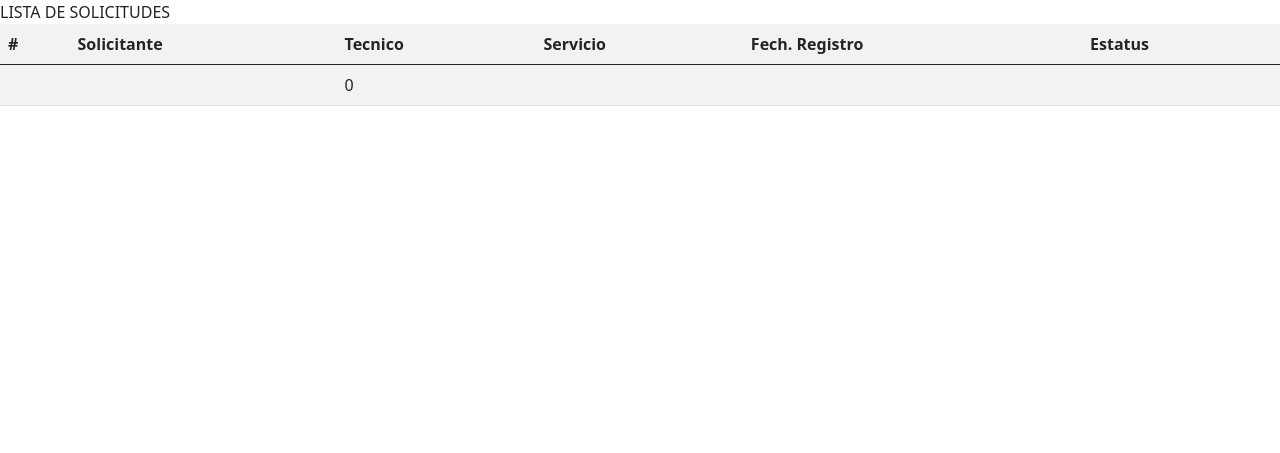
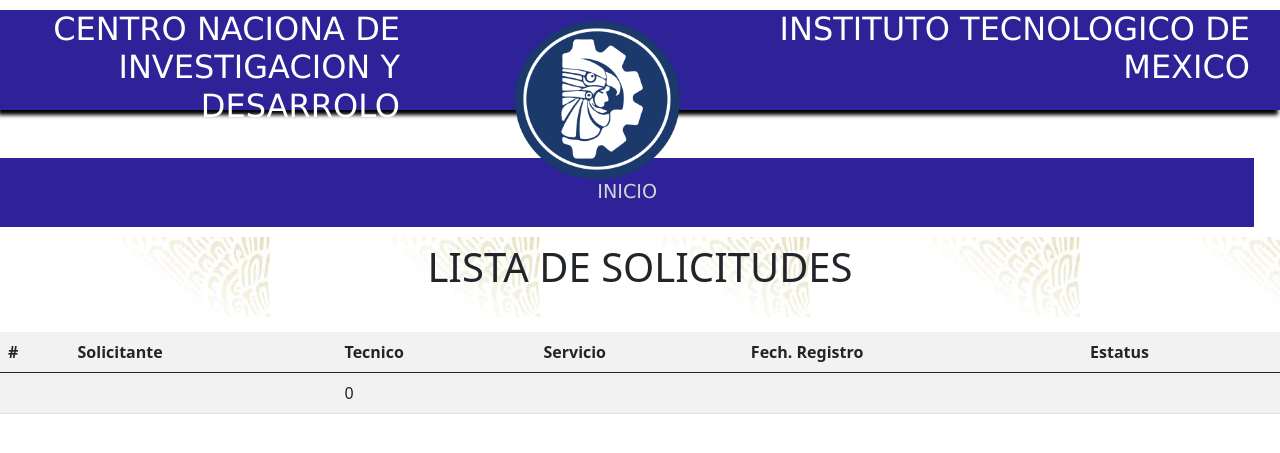
Before and after one commit to TomasValdez/SSSD, a PHP site: page /Cenedit/ListSolic.php in a window 1280 px wide. Shown: the top 453 px of the page. Run offline with PHP 8.4, Linux system fonts and the light colour scheme; data that the repository does not hold is empty.

Commit message:
modificaciones PAGINAS index, login "OPCIONAL", LISTA DE SOLCITUD

```diff
--- /dev/null
+++ b/SSS/Source/css/lista.css
@@ -0,0 +1,249 @@
+body {
+    background-image: url(../img/agula.png);
+}
+
+.content {
+    position: box;
+    width: 400px;
+    height: 200px;
+    background-color: rgb(212, 211, 211);
+    margin: 1S0px auto;
+    border-radius: 10px;
+    border: 2px solid rgb(197, 197, 197);
+}
+
+.header-info {
+    border-bottom: 2px solid rgb(92, 92, 94);
+    margin-top: 8px;
+    margin-bottom: 8px;
+    text-align: center;
+    font-family: 'Franklin Gothic Medium', 'Arial Narrow', Arial, sans-serif;
+    font-size: 24px;
+    color: darkslategrey;
+}
+
+.label-mail label {
+    font-size: 16px;
+    color: rgb(100, 46, 46);
+}
+
+.label-mail input {
+    height: 20px;
+    margin-left: 14px;
+    border-radius: 6px;
+    border: none;
+}
+
+.div-btn {
+    margin-bottom: auto;
+    margin-left: auto;
+}
+
+.content-form {
+    background-color: cadetblue;
+    width: 100px;
+}
+
+
+/*PAGE LIST SOLIC*/
+
+.content-list {
+    display: block;
+}
+
+.title-div {
+    margin-top: 10px;
+    margin-bottom: 15px;
+    background-image: url(../img/lista.jpg);
+}
+
+
+/*PAGE INDEX*/
+
+*:before,
+*:after {
+    box-sizing: border-box;
+    padding: 0px;
+    margin: 0px;
+    ;
+}
+
+.line-menu {
+    height: 3rem;
+}
+
+.line-men,
+a {
+    font-family: 'Anton', sans-serif;
+}
+
+header {
+    margin: 0px 0px;
+    padding: 0px 0px;
+}
+
+.logo-head {
+    display: grid;
+    max-width: 100%;
+    min-width: 500px;
+    max-height: 40%;
+    min-height: 20%;
+    grid-template-columns: 400px 250px 600px;
+    grid-template-rows: 100px;
+    position: relative;
+}
+
+.logo-head,
+.logo-item:nth-child(1) {
+    background-color: rgba(23, 10, 141, 0.9);
+    text-align: right;
+    justify-items: center;
+    align-content: center;
+    color: rgb(255, 255, 255);
+    font-family: Verdana, Geneva, Tahoma, sans-serif;
+    box-shadow: -2px 5px 4px black;
+}
+
+.img-logo {
+    position: absolute;
+    width: 170px;
+    height: 170px;
+    top: 5px;
+    left: 40%;
+}
+
+.menu-div {
+    display: inline-block;
+    width: 98%;
+    background-color: rgba(23, 10, 141, 0.9);
+    margin-left: 0px;
+    padding: 10px;
+    text-align: center;
+}
+
+.menu-div a {
+    display: inline-block;
+    width: 200px;
+    font-size: 1.2rem;
+    margin: 10px 0px 10px;
+    color: rgb(211, 214, 213);
+    text-decoration: none;
+    font-family: Verdana, Geneva, Tahoma, sans-serif;
+}
+
+.menu-div a:hover {
+    color: rgb(163, 238, 192);
+}
+
+.img-page-consts {
+    width: 100px;
+    height: 100px;
+    left: 50%;
+}
+
+.img {
+    width: 400px;
+    height: 400px;
+}
+
+
+/*PAGE EMPOYEE*/
+
+
+/*PAGE INDEX*/
+
+*:before,
+*:after {
+    box-sizing: border-box;
+    padding: 0px;
+    margin: 0px;
+    ;
+}
+
+.line-menu {
+    height: 3rem;
+}
+
+.line-men,
+a {
+    font-family: 'Anton', sans-serif;
+}
+
+header {
+    margin: 0px 0px;
+    padding: 0px 0px;
+}
+
+.logo-head {
+    display: grid;
+    max-width: 100%;
+    min-width: 500px;
+    max-height: 40%;
+    min-height: 20%;
+    grid-template-columns: 400px 250px 600px;
+    grid-template-rows: 100px;
+}
+
+.logo-head,
+.logo-item:nth-child(1) {
+    margin-top: 10px;
+    background-color: rgba(23, 10, 141, 0.9);
+    text-align: right;
+    justify-items: center;
+    align-content: center;
+    color: rgb(255, 255, 255);
+    font-family: Verdana, Geneva, Tahoma, sans-serif;
+    box-shadow: -2px 5px 4px black;
+}
+
+.img-logo {
+    position: absolute;
+    width: 170px;
+    height: 170px;
+    top: 5px;
+    left: 40%;
+}
+
+.menu-div {
+    display: inline-block;
+    width: 98%;
+    background-color: rgba(23, 10, 141, 0.9);
+    margin-left: 0px;
+    padding: 10px;
+    text-align: center;
+}
+
+.menu-div a {
+    display: inline-block;
+    width: 200px;
+    font-size: 1.2rem;
+    margin: 10px 0px 10px;
+    color: rgb(211, 214, 213);
+    text-decoration: none;
+    font-family: Verdana, Geneva, Tahoma, sans-serif;
+}
+
+.menu-div a:hover {
+    color: rgb(163, 238, 192);
+}
+
+.img-page-consts {
+    width: 100px;
+    height: 100px;
+    left: 50%;
+}
+
+.img {
+    width: 400px;
+    height: 400px;
+}
+
+
+/*PAGE EMPOYEE*/
+
+.title-div {
+    background-color: rgba(176, 177, 177, 0.5);
+    height: 80px;
+    text-align: center;
+    font-size: 40px;
+}
--- a/SSS/View/ListSolic.php
+++ b/SSS/View/ListSolic.php
@@ -1,18 +1,31 @@
 <!DOCTYPE html>
 <html>
 <link href="https://cdn.jsdelivr.net/npm/bootstrap@5.0.0-beta2/dist/css/bootstrap.min.css" rel="stylesheet" integrity="sha384-BmbxuPwQa2lc/FVzBcNJ7UAyJxM6wuqIj61tLrc4wSX0szH/Ev+nYRRuWlolflfl" crossorigin="anonymous">
-<link rel="stylesheet" href="../Source/css/list.css">
+<link rel="stylesheet" href="../Source/css/lista.css">
 
-<link rel="stylesheet" href="../Source/css/inde2.css">
 <head>
     <title></title>
 </head>
+
 <body>
+<div  class="logo-head">
+        <div clas="logo-item"><h2>CENTRO NACIONA DE INVESTIGACION
+        Y DESARROLO TECNOLOGICO</h2></div>
+        <div clas="logo-item"><a href="https://cenidet.tecnm.mx/">
+        <img src="../Source/img/tecnm.png" class="img-logo"></a></div>
+        <div clas="logo-item"><h2>INSTITUTO TECNOLOGICO DE MEXICO</h2></div>
+</div>
 
 <header>
-<!--<div  class="logo-head"><img src="../Source/img/header_cenidet.jpg" class="img-logo"></div>
---><div class="title-div">LISTA DE SOLICITUDES</div>
+<div class="line-menu"></div>
+    <div class="menu-div">
+    <a href="index.php">INICIO</a>
+    </a>
+    </div>
 </header>
+
+<div class="title-div">LISTA DE SOLICITUDES</div>
+
 <table class="table table-striped">
     <tbody>
         <th>#</th>
@@ -28,17 +41,17 @@
     $con=new Connection_db();
     $sql=$con->conexion();
 
-    $resul=$sql->query('SELECT idRegistro,es.Correo AS mail,re.idEmpleado,TipoS,FechaR,statusS,
-    IFNULL (concat(em.Nombre1," ",em.Nombre2,em.Apellido1," ",em.Apellido2),"SIN DOCENTE")
-     AS nombre FROM
-    Registro AS re INNER JOIN estudiante AS es ON re.idEstudiante=es.idEstudiante
-    left JOIN empleado AS em
-    ON (em.idEmpleado=re.idempleado )  where Activacion=1')  ;
+
+
+  $resul=$sql->query('SELECT idRegistro,CorreoSolic,
+  IFNULL (concat(Nombre," ",ApellidoP," ",ApellidoM),"SIN TECNICO") as nombre
+   ,TipoS,FechaR,statusS  FROM  Registro2 re left JOIN Tecnico te
+  ON (re.idTecnico=te.idTecnico)  where Activacion=1')  ;
 
     while($fila=mysqli_fetch_assoc($resul)){
      echo "<tr>
         <td>{$fila['idRegistro']}</td>
-        <td>{$fila['mail']}</td>
+        <td>{$fila['CorreoSolic']}</td>
         <td>{$fila['nombre']}</td>
         <td>{$fila['TipoS']}</td>
         <td>{$fila['FechaR']}</td>
@@ -51,7 +64,7 @@
 
 
 </table>
-</div>
+
 
 
 </body>
```
Also changed, not shown: SSS/Source/css/index.css (+34 -13 lines), SSS/Source/css/login.css (added, +89 -0 lines), SSS/View/LoginOPC.php (added, +43 -0 lines), SSS/View/index.php (+50 -15 lines), SSS/Source/img/agula.png (added), SSS/Source/img/agula2.jpg (added), SSS/Source/img/lista.jpg (added), SSS/Source/img/logo_footer.png (added), SSS/Source/img/servicio.png (added), SSS/Source/img/tecnm.png (added).
